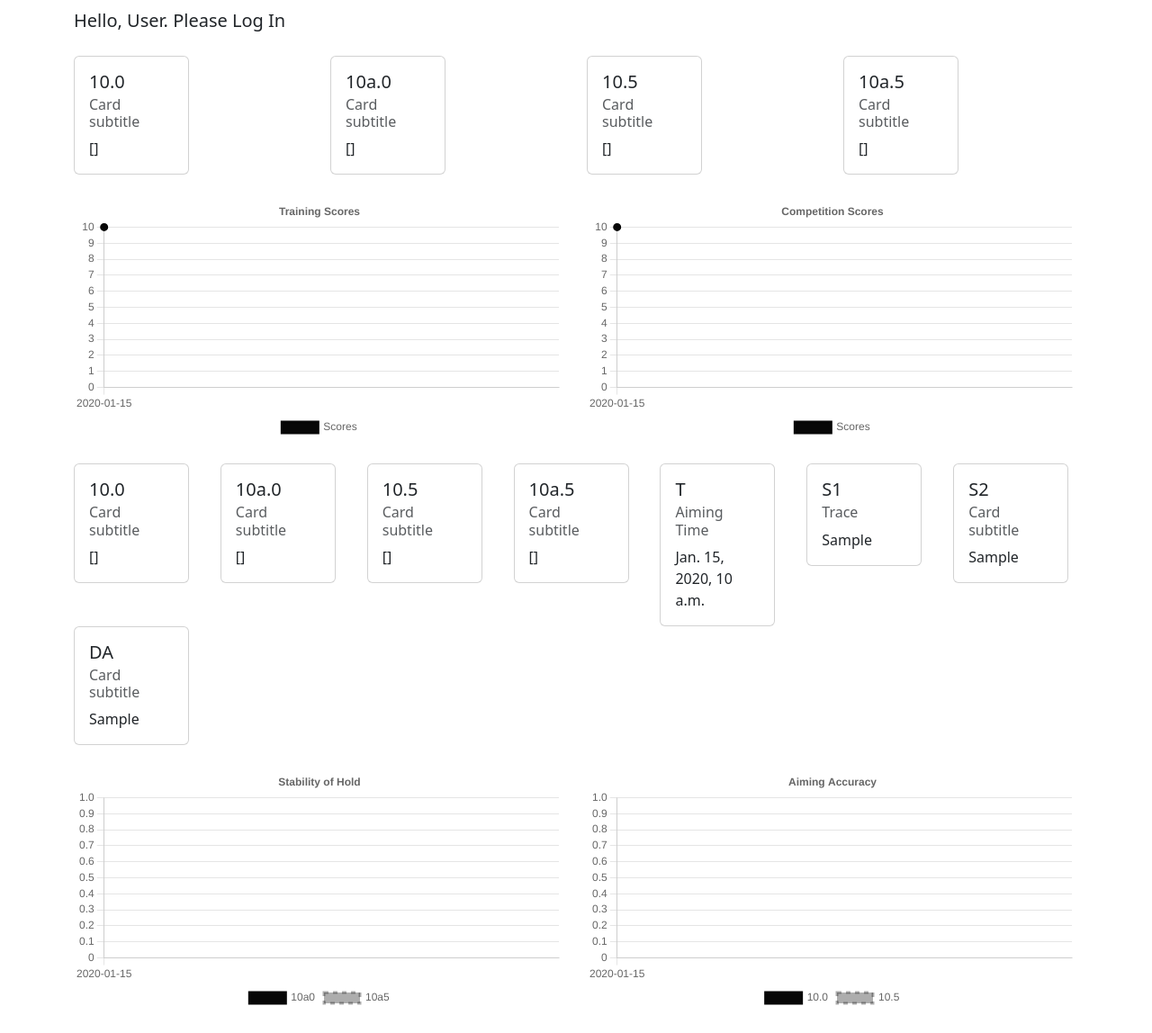
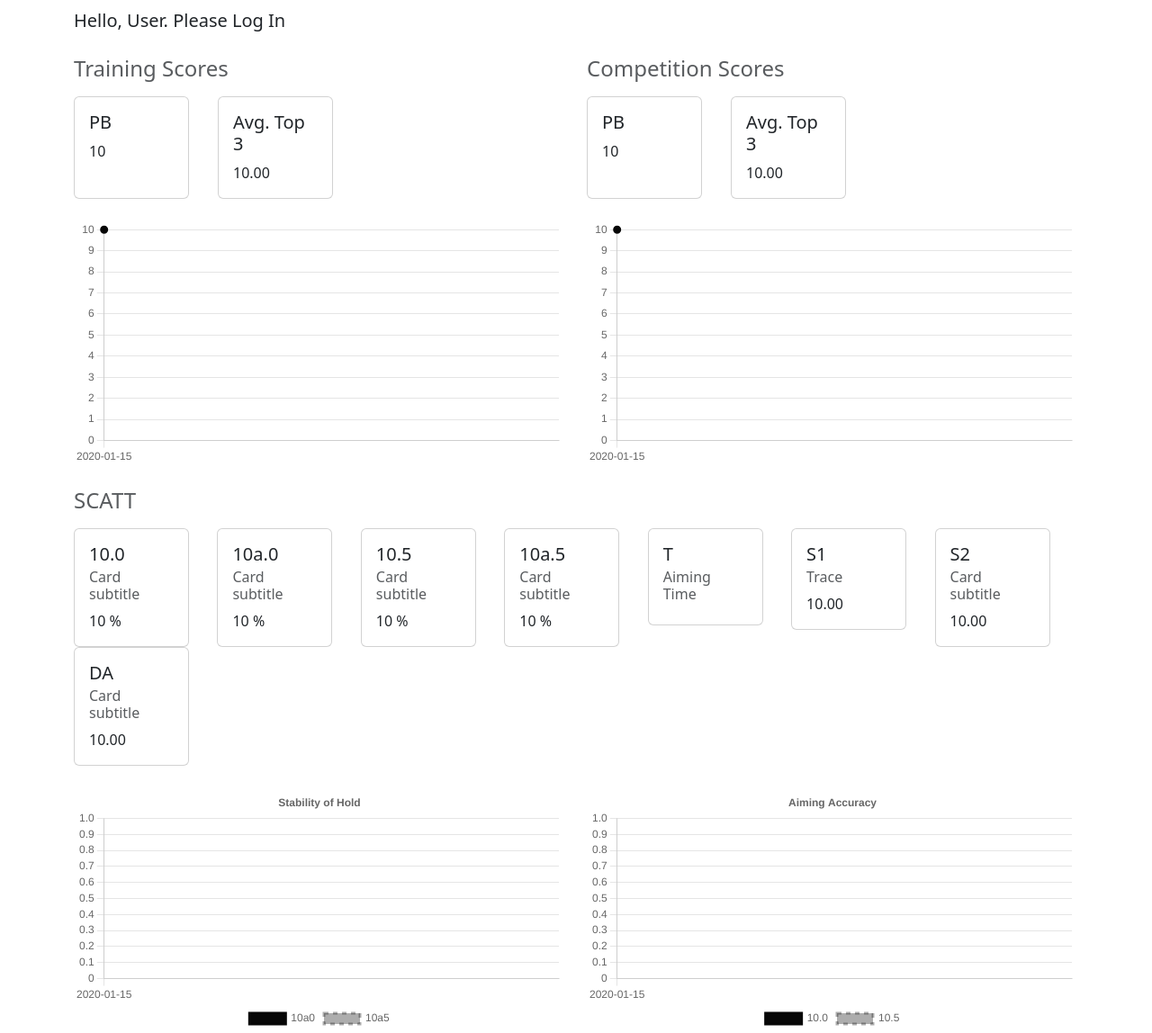
Before and after one commit to michaelwknott/ar10-tracker, a Django app: template templates/dashboard.html in a window 1280 px wide. Shown: the part 56-1204 px from the top of the page at 90% size. Before the commit the page ends 1173 px from the top, so only its background shows below. Run offline with Django 4.2, Linux system fonts and the light colour scheme; the template is opened without the code that fills it: most values are stand-ins (such as "Sample title", 1, 10 or a date in 2020); some libraries are stand-ins or nearby versions.

Commit message:
Add queryset values to dashboard

```diff
--- a/templates/dashboard.html
+++ b/templates/dashboard.html
@@ -21,41 +21,41 @@
   <div class="container mt-2">
     <div class="row">
       <div class="col">
-        <div class="card" style="width: 8rem;">
+        <h1 class="h4 text-muted mb-3">Training Scores</h1>
+      </div>
+      <div class="col">
+        <h1 class="h4 text-muted md-3">Competition Scores</h1>
+      </div>
+    </div>
+    <div class="row">
+      <div class="col d-flex justify-content-start">
+        <div class="card me-3" style="width: 8rem;">
           <div class="card-body">
-            <h5 class="card-title">10.0</h5>
-            <h6 class="card-subtitle mb-2 text-muted">Card subtitle</h6>
-            <p class="card-text">{{ training_data_avgs.ten_zero }}</p>
+            <h5 class="card-title">PB</h5>
+            <p class="card-text">{{ training_pb.score__max }}</p>
+          </div>
+        </div>
+
+        <div class="card ms-3" style="width: 8rem;">
+          <div class="card-body">
+            <h5 class="card-title">Avg. Top 3</h5>
+            <p class="card-text">{{ training_top3_avg.score__avg|floatformat:2 }}</p>
           </div>
         </div>
       </div>
 
-      <div class="col">
-        <div class="card" style="width: 8rem;">
+      <div class="col d-flex justify-content-start">
+        <div class="card me-3" style="width: 8rem;">
           <div class="card-body">
-            <h5 class="card-title">10a.0</h5>
-            <h6 class="card-subtitle mb-2 text-muted">Card subtitle</h6>
-            <p class="card-text">{{ training_data_avgs.ten_azero }}</p>
+            <h5 class="card-title">PB</h5>
+            <p class="card-text">{{ comp_pb.score__max }}</p>
           </div>
         </div>
-      </div>
 
-      <div class="col">
-        <div class="card" style="width: 8rem;">
+        <div class="card ms-3" style="width: 8rem;">
           <div class="card-body">
-            <h5 class="card-title">10.5</h5>
-            <h6 class="card-subtitle mb-2 text-muted">Card subtitle</h6>
-            <p class="card-text">{{ training_data_avgs.ten_five }}</p>
-          </div>
-        </div>
-      </div>
-
-      <div class="col">
-        <div class="card" style="width: 8rem;">
-          <div class="card-body">
-            <h5 class="card-title">10a.5</h5>
-            <h6 class="card-subtitle mb-2 text-muted">Card subtitle</h6>
-            <p class="card-text">{{ training_data_avgs.ten_azero }}</p>
+            <h5 class="card-title">Avg. Top 3</h5>
+            <p class="card-text">{{ comp_top3_avg.score__avg|floatformat:2 }}</p>
           </div>
         </div>
       </div>
@@ -93,9 +93,10 @@
                 plugins: {
                     legend: {
                       position: 'bottom',
+                      display: false,
                     },
                     title: {
-                      display: true,
+                      display: false,
                       text: 'Training Scores'
                     }
                 },
@@ -130,9 +131,10 @@
             plugins: {
                 legend: {
                   position: 'bottom',
+                  display: false,
                 },
                 title: {
-                  display: true,
+                  display: false,
                   text: 'Competition Scores'
                 }
             },
@@ -155,12 +157,16 @@
 <section class="custom-scatt-overview">
   <div class="container mt-4">
     <div class="row">
+      <div class="col">
+        <h1 class="h4 text-muted mb-3">SCATT</h1>
+    </div>
+    <div class="row">
         <div class="col">
           <div class="card" style="width: 8rem;">
             <div class="card-body">
               <h5 class="card-title">10.0</h5>
               <h6 class="card-subtitle mb-2 text-muted">Card subtitle</h6>
-              <p class="card-text">{{ training_data_avgs.ten_zero }}</p>
+              <p class="card-text">{{ training_data_avgs.ten_zero__avg }} %</p>
             </div>
           </div>
         </div>
@@ -170,7 +176,7 @@
             <div class="card-body">
               <h5 class="card-title">10a.0</h5>
               <h6 class="card-subtitle mb-2 text-muted">Card subtitle</h6>
-              <p class="card-text">{{ training_data_avgs.ten_azero }}</p>
+              <p class="card-text">{{ training_data_avgs.ten_azero__avg }} %</p>
             </div>
           </div>
         </div>
@@ -180,7 +186,7 @@
             <div class="card-body">
               <h5 class="card-title">10.5</h5>
               <h6 class="card-subtitle mb-2 text-muted">Card subtitle</h6>
-              <p class="card-text">{{ training_data_avgs.ten_five }}</p>
+              <p class="card-text">{{ training_data_avgs.ten_five__avg }} %</p>
             </div>
           </div>
         </div>
@@ -190,7 +196,7 @@
             <div class="card-body">
               <h5 class="card-title">10a.5</h5>
               <h6 class="card-subtitle mb-2 text-muted">Card subtitle</h6>
-              <p class="card-text">{{ training_data_avgs.ten_azero }}</p>
+              <p class="card-text">{{ training_data_avgs.ten_azero__avg }} %</p>
             </div>
           </div>
         </div>
@@ -200,7 +206,7 @@
             <div class="card-body">
               <h5 class="card-title">T</h5>
               <h6 class="card-subtitle mb-2 text-muted">Aiming Time</h6>
-              <p class="card-text">{{ training_data_avgs.aiming_time }}</p>
+              <p class="card-text">{{ training_data_avgs.aiming_time__avg|floatformat:2 }}</p>
             </div>
           </div>
         </div>
@@ -210,7 +216,7 @@
             <div class="card-body">
               <h5 class="card-title">S1</h5>
               <h6 class="card-subtitle mb-2 text-muted">Trace</h6>
-              <p class="card-text">{{ training_data_avgs.s1 }}</p>
+              <p class="card-text">{{ training_data_avgs.s1__avg|floatformat:2 }}</p>
             </div>
           </div>
         </div>
@@ -220,7 +226,7 @@
             <div class="card-body">
               <h5 class="card-title">S2</h5>
               <h6 class="card-subtitle mb-2 text-muted">Card subtitle</h6>
-              <p class="card-text">{{ training_data_avgs.s2 }}</p>
+              <p class="card-text">{{ training_data_avgs.s2__avg|floatformat:2 }}</p>
             </div>
           </div>
         </div>
@@ -230,7 +236,7 @@
             <div class="card-body">
               <h5 class="card-title">DA</h5>
               <h6 class="card-subtitle mb-2 text-muted">Card subtitle</h6>
-              <p class="card-text">{{ training_data_avgs.da }}</p>
+              <p class="card-text">{{ training_data_avgs.da__avg|floatformat:2 }}</p>
             </div>
           </div>
         </div>
```
Also changed, not shown: record/views.py (+36 -12 lines).
